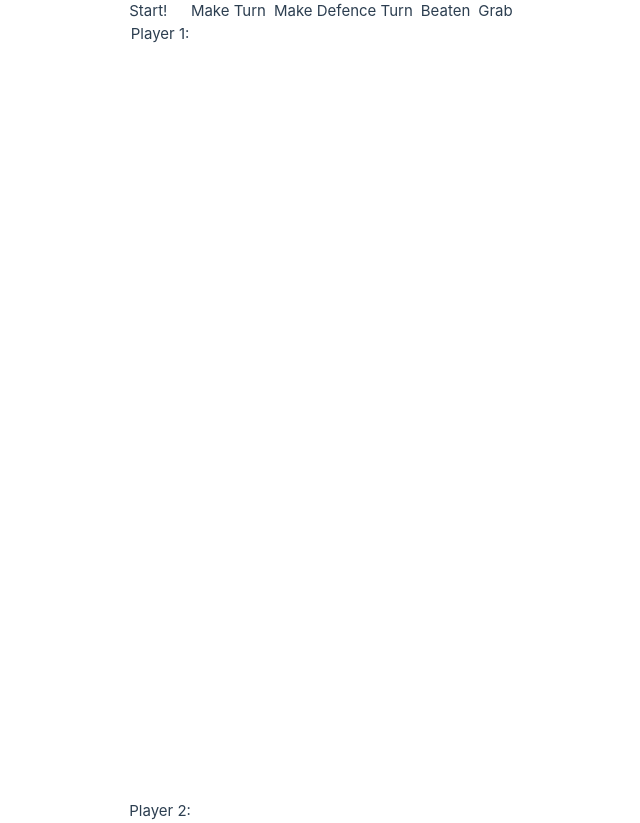
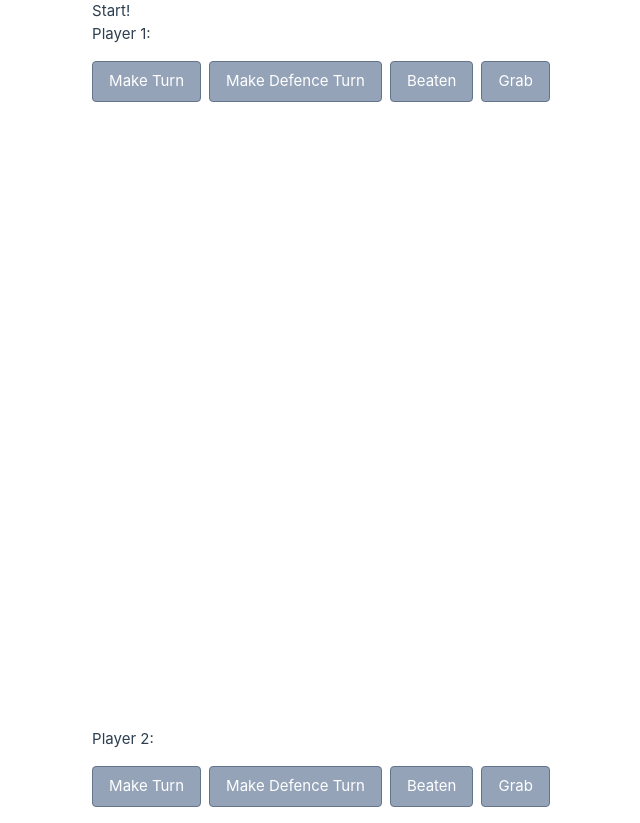
Before and after one commit to Maks-Budiukin/durak, a Vue app: page / in a window 1280 px wide. Shown: the whole page, without its empty margins (319-959 px from the left). Built offline with nearby package versions, Linux system fonts and the light colour scheme.

Commit message:
blackout

```diff
--- a/src/views/HomeView.vue
+++ b/src/views/HomeView.vue
@@ -8,11 +8,29 @@
         <div class="flex flex-col justify-between items-center gap-24 h-full">
           <div>
             <p>Player 1:</p>
+            <div class="flex items-center gap-2 text-white my-4">
+              <div>
+                <button class="px-4 py-2 bg-slate-400 hover:bg-slate-500 duration-300 rounded border border-[#64748b]"
+                  @click="playerOneAttackRound ? makeAttackTurn() : null">Make Turn</button>
+              </div>
+              <div>
+                <button class="px-4 py-2 bg-slate-400 hover:bg-slate-500 duration-300 rounded border border-[#64748b]"
+                  @click="!playerOneAttackPhase && playerOneTurn ? makeDefenceTurn() : null">Make Defence Turn</button>
+              </div>
+              <div>
+                <button class="px-4 py-2 bg-slate-400 hover:bg-slate-500 duration-300 rounded border border-[#64748b]"
+                  @click="playerOneAttackRound ? endRound() : null">Beaten</button>
+              </div>
+              <div>
+                <button class="px-4 py-2 bg-slate-400 hover:bg-slate-500 duration-300 rounded border border-[#64748b]"
+                  @click="!playerOneAttackPhase && playerOneTurn ? grabCards() : null">Grab</button>
+              </div>
+            </div>
             <div class="flex flex-wrap gap-2">
 
               <Card v-for="card in playerOneHand" :key="card.id" :card="card"
-                @click="playerOneTurn ? pickForTurn(card) : null" class="cursor-pointer"
-                :class="{ 'translate-y-[-12px]': pickedForTurnCards.includes(card) }" />
+                @click="playerOneAttackRound ? pickForTurn(card) : pickForDefence(card)" class="cursor-pointer"
+                :class="{ 'translate-y-[-12px]': pickedForDefenceCards.includes(card), 'translate-y-[-12px]': pickedForTurnCards.includes(card) }" />
 
             </div>
           </div>
@@ -28,11 +46,29 @@
 
           <div>
             <p>Player 2:</p>
+            <div class="flex items-center gap-2 text-white my-4">
+              <div>
+                <button class="px-4 py-2 bg-slate-400 hover:bg-slate-500 duration-300 rounded border border-[#64748b]"
+                  @click="playerTwoAttackRound ? makeAttackTurn() : null">Make Turn</button>
+              </div>
+              <div>
+                <button class="px-4 py-2 bg-slate-400 hover:bg-slate-500 duration-300 rounded border border-[#64748b]"
+                  @click="playerOneAttackPhase && !playerOneTurn ? makeDefenceTurn() : null">Make Defence Turn</button>
+              </div>
+              <div>
+                <button class="px-4 py-2 bg-slate-400 hover:bg-slate-500 duration-300 rounded border border-[#64748b]"
+                  @click="playerTwoAttackRound ? endRound() : null">Beaten</button>
+              </div>
+              <div>
+                <button class="px-4 py-2 bg-slate-400 hover:bg-slate-500 duration-300 rounded border border-[#64748b]"
+                  @click="playerOneAttackPhase && !playerOneTurn ? grabCards() : null">Grab</button>
+              </div>
+            </div>
             <div class="flex flex-wrap gap-2">
 
               <Card v-for="card in playerTwoHand" :key="card.id" :card="card"
-                @click="playerOneTurn ? null : pickForDefence(card)" class="cursor-pointer"
-                :class="{ 'translate-y-[-12px]': pickedForDefenceCards.includes(card) }" />
+                @click="playerTwoAttackRound ? pickForTurn(card) : pickForDefence(card)" class="cursor-pointer"
+                :class="{ 'translate-y-[-12px]': pickedForDefenceCards.includes(card), 'translate-y-[-12px]': pickedForTurnCards.includes(card) }" />
 
             </div>
           </div>
@@ -42,7 +78,7 @@
         </div>
       </div>
     </div>
-    <div class="flex gap-2">
+    <!-- <div class="flex gap-2">
       <div>
         <button @click="makeAttackTurn">Make Turn</button>
       </div>
@@ -55,7 +91,7 @@
       <div>
         <button @click="grabCards">Grab</button>
       </div>
-    </div>
+    </div> -->
   </main>
 </template>
 
@@ -64,6 +100,19 @@ import Card from '../components/Card.vue'
 import { ref, computed } from 'vue';
 
 const gameStarted = ref(false)
+
+const playerOneTurn = ref(true)
+
+const playerOneAttackPhase = ref(true)
+// const playerTwoAttackPhase = ref(false)
+
+const playerOneAttackRound = computed(() => {
+  return playerOneAttackPhase.value && playerOneTurn.value
+})
+
+const playerTwoAttackRound = computed(() => {
+  return !playerOneAttackPhase.value && !playerOneTurn.value
+})
 
 const trumpCard = ref({})
 
@@ -85,8 +134,6 @@ const defenceCards = ref([])
 
 const pickedForTurnCards = ref([])
 const pickedForDefenceCards = ref([])
-
-const playerOneTurn = ref(true)
 
 const deck = ref([
   { "id": 1, "suit": "hearts", "rank": "6", "value": 6, "image": "/images/cards/H6.png" },
@@ -176,6 +223,7 @@ const setDefaultDeck = () => {
 
 const dealplayerOneHand = () => {
   const hand = playerOneHand.value
+  if (hand.length < 6) {
     do {
       const cardIdx = Math.floor(Math.random() * deck.value.length);
       const card = deck.value[cardIdx]
@@ -190,12 +238,14 @@ const dealplayerOneHand = () => {
         }
       }
     } while (hand.length < 6 && deck.value.length > 0);
+  }
 
   return playerOneHand.value = hand
 }
 
 const dealplayerTwoHand = () => {
   const hand = playerTwoHand.value
+  if (hand.length < 6) {
     do {
       const cardIdx = Math.floor(Math.random() * deck.value.length);
       const card = deck.value[cardIdx]
@@ -210,6 +260,7 @@ const dealplayerTwoHand = () => {
         }
       }
     } while (hand.length < 6 && deck.value.length > 0);
+  }
 
   return playerTwoHand.value = hand
 }
@@ -381,6 +432,8 @@ const winningAward = () => {
 }
 
 const endRound = () => {
+  endTurn()
+  playerOneAttackPhase.value = !playerOneAttackPhase.value
   fieldAttackCards.value = []
   fieldDefenceCards.value = []
   attackCards.value = []
@@ -393,7 +446,14 @@ const endRound = () => {
 }
 
 const grabCards = () => {
+  endTurn()
+
+  if (playerOneAttackPhase.value && !playerOneTurn.value) {
     playerTwoHand.value.push(...fieldCards.value)
+  } else if (!playerOneAttackPhase.value && playerOneTurn.value) {
+    playerOneHand.value.push(...fieldCards.value)
+  }
+
   fieldAttackCards.value = []
   fieldDefenceCards.value = []
   attackCards.value = []
```
Lines whose indentation alone changed are shown as unchanged.
